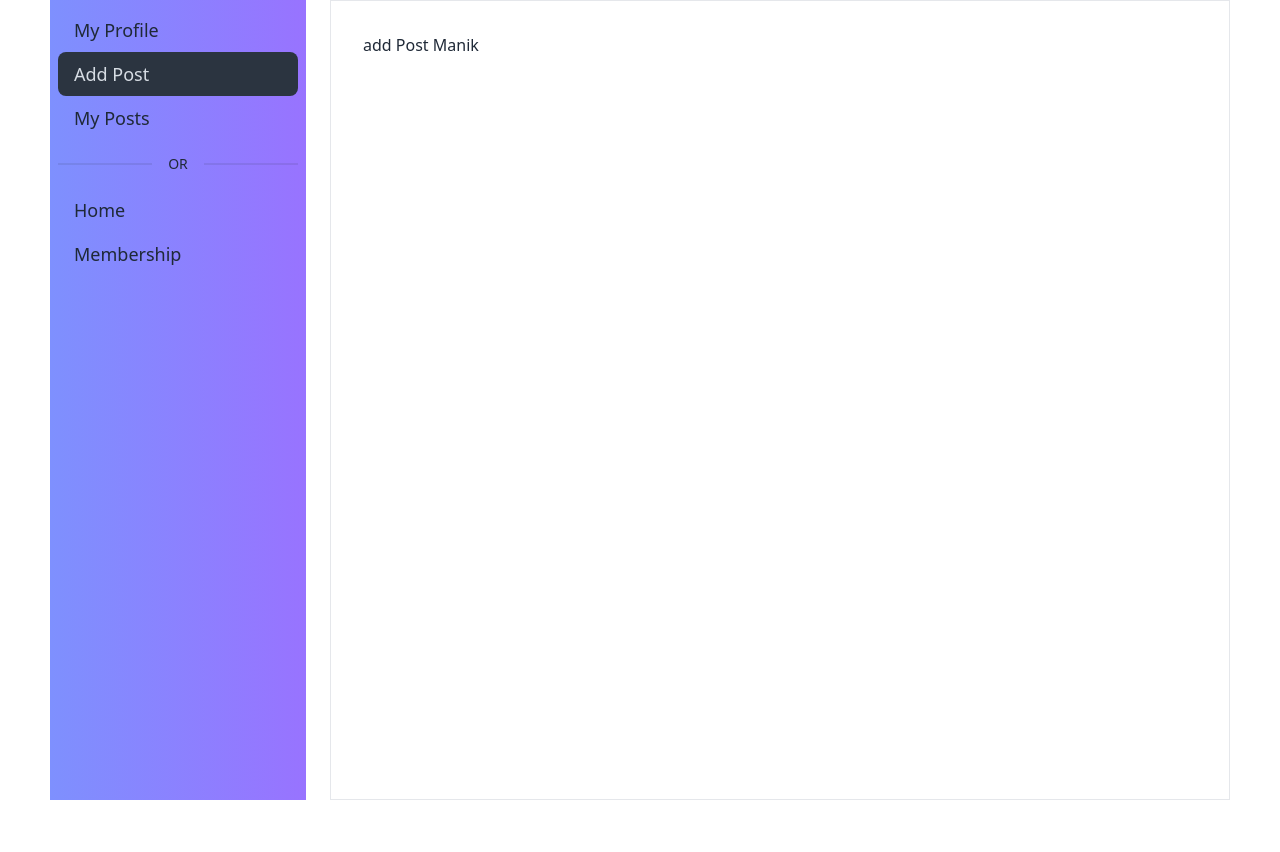
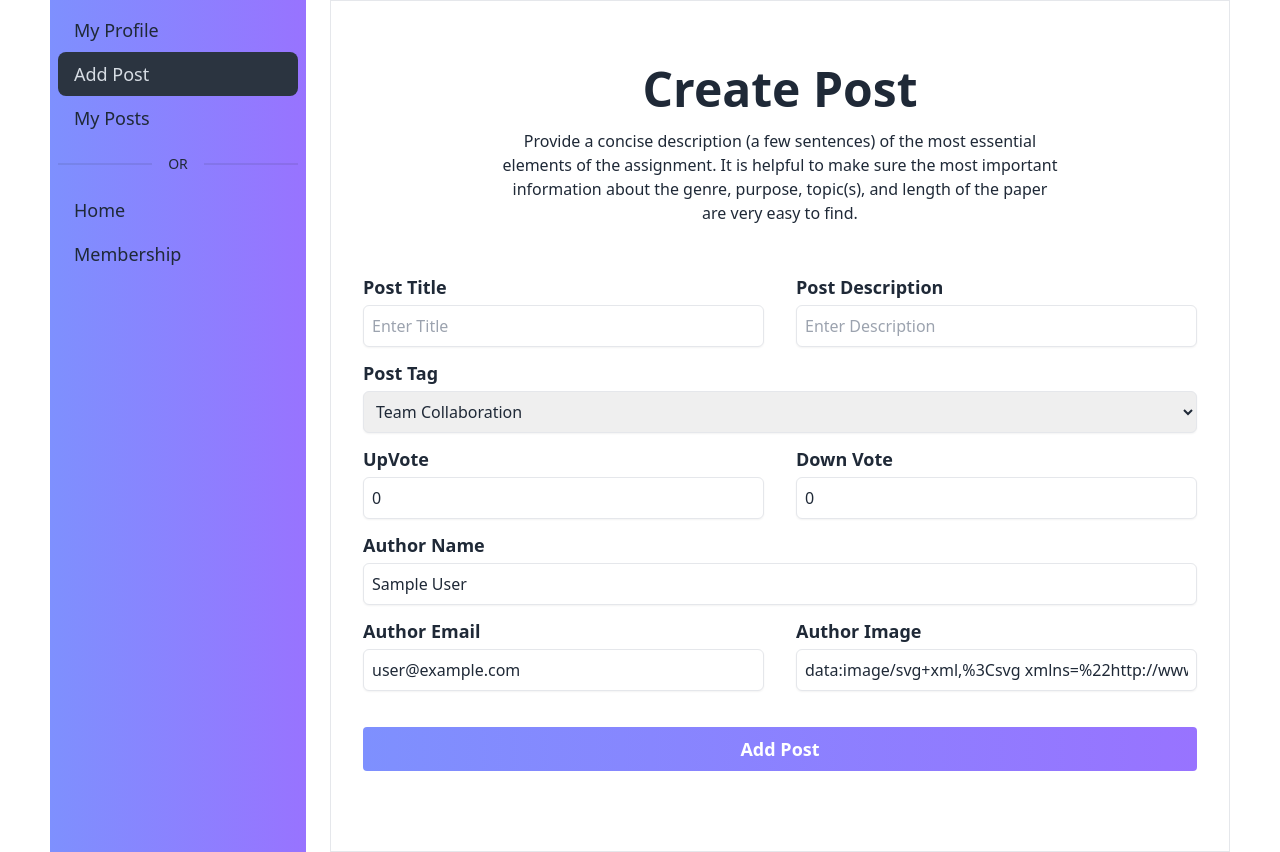
Before and after one commit to manik-kyau/talk-bridge-client, a React (Vite) app: page /dashboard/addPost in a window 1280 px wide. Before the commit the page ends 800 px from the top, so only its background shows below. Built offline with nearby package versions, Linux system fonts and the light colour scheme; no server answers; sample sign-in values are in the browser's storage.

Commit message:
Create AddPost Componant

```diff
--- a/src/Layout/Dashboard.jsx
+++ b/src/Layout/Dashboard.jsx
@@ -3,7 +3,7 @@ import { NavLink, Outlet } from "react-router-dom";
 const Dashboard = () => {
     return (
         <div className="flex gap-6 max-w-[1180px] mx-auto">
-            <div className="w-64 h-screen bg-gradient-to-r from-[#7E90FE] to-[#9873FF]">
+            <div className="w-64 min-h-screen bg-gradient-to-r from-[#7E90FE] to-[#9873FF]">
                 <ul className="menu">
                     <li className="text-lg font-medium"><NavLink to='/dashboard/myProfile'>My Profile</NavLink></li>
                     <li className="text-lg font-medium"><NavLink to='/dashboard/addPost'>Add Post</NavLink></li>
--- a/src/Pages/Dashboard/AddPost/AddPost.jsx
+++ b/src/Pages/Dashboard/AddPost/AddPost.jsx
@@ -1,8 +1,125 @@
+import { Helmet } from "react-helmet-async";
+import useAuth from "../../../Hooks/useAuth";
 
 const AddPost = () => {
+
+    const { user } = useAuth();
+
+    const handleCustomization = (event) => {
+        console.log(event.target.value);
+    };
+
     return (
         <div>
-            add Post Manik
+            <Helmet>
+                <title>Add Post</title>
+            </Helmet>
+            <div>
+                <div className='text-center space-y-4 mt-8'>
+                    <h2 className='text-5xl font-bold'>Create Post</h2>
+                    <p className='text-base font-medium md:w-2/3 mx-auto'>Provide a concise description (a few sentences) of the most essential elements of the assignment. It is helpful to make sure the most important information about the genre, purpose, topic(s), and length of the paper are very easy to find.</p>
+                </div>
+                <form
+                    // onSubmit={handleCreateAssignment}
+                    className="my-12">
+                    <div className="flex flex-col md:flex-row md:gap-8">
+                        <div className="mb-3 md:w-1/2">
+                            <label className="block w-full">
+                                <span className="mb-1 text-lg font-semibold">Post Title</span>
+                                <input type="text" name='title' placeholder="Enter Title" className="block w-full outline-none rounded-md shadow-sm focus:ring focus:ring-opacity-75 focus:dark:ring-violet-600 p-2 dark:bg-gray-100 border mt-1" />
+                            </label>
+                        </div>
+                        <div className="mb-3 md:w-1/2">
+                            <label className="block w-full">
+                                <span className="mb-1 text-lg font-semibold">Post Description</span>
+                                <input type="text" name='description' placeholder="Enter Description" className="block w-full outline-none rounded-md shadow-sm focus:ring focus:ring-opacity-75 focus:dark:ring-violet-600 p-2 dark:bg-gray-100 border mt-1" />
+                            </label>
+                        </div>
+                    </div>
+
+                    <div className="flex flex-col md:flex-row md:gap-8">
+                        <div className="mb-3 w-full">
+                            <label className="block w-full">
+                                <span className="mb-1 text-lg font-semibold">Post Tag</span>
+                                <select className='text-base w-full outline-none rounded-md shadow-sm focus:ring focus:ring-opacity-75 focus:dark:ring-violet-600 p-2 dark:bg-gray-100 border mt-1' name="difficultyLevel" required id="" onChange={handleCustomization}
+                                >
+                                    {/* <option className='bg-white text-black' value="" disabled>Post Tag</option> */}
+                                    <option value="team-collaboration">Team Collaboration</option>
+                                    <option value="virtual-meetings">Virtual Meetings</option>
+                                    <option value="knowledge-base">Knowledge Base</option>
+                                    <option value="real-time-communication">Real-Time Communication</option>
+                                </select>
+                            </label>
+                        </div>
+                        {/* TODO: */}
+                    </div>
+
+                    <div className="flex flex-col md:flex-row md:gap-8">
+                        <div className="mb-3 md:w-1/2">
+                            <label className="block w-full">
+                                <span className="mb-1 text-lg font-semibold">UpVote</span>
+                                <input
+                                    type="number"
+                                    name='upVote'
+                                    value='0'
+                                    placeholder="Enter Photo URL"
+                                    className="block w-full outline-none rounded-md shadow-sm focus:ring focus:ring-opacity-75 focus:dark:ring-violet-600 p-2 dark:bg-gray-100 border mt-1" />
+                            </label>
+                        </div>
+                        <div className="mb-3 md:w-1/2">
+                            <label className="block w-full">
+                                <span className="mb-1 text-lg font-semibold">Down Vote</span>
+                                <input
+                                    type="number"
+                                    name='downVote'
+                                    value='0'
+                                    placeholder=""
+                                    className="block w-full outline-none rounded-md shadow-sm focus:ring focus:ring-opacity-75 focus:dark:ring-violet-600 p-2 dark:bg-gray-100 border mt-1" />
+                            </label>
+                        </div>
+                    </div>
+                    <div className="mb-3 ">
+                        <label className="block w-full">
+                            <span className="mb-1 text-lg font-semibold">Author Name</span>
+                            <input
+                                type="text"
+                                value={user?.displayName}
+                                name='name'
+                                placeholder="Enter Name"
+                                className="block w-full outline-none rounded-md shadow-sm focus:ring focus:ring-opacity-75 focus:dark:ring-violet-600 p-2 dark:bg-gray-100 border mt-1" />
+                        </label>
+                    </div>
+
+                    <div className="flex flex-col md:flex-row md:gap-8">
+                        <div className="mb-3 md:w-1/2">
+                            <label className="block w-full">
+                                <span className="mb-1 text-lg font-semibold">Author Email</span>
+                                <input
+                                    type="email"
+                                    name='email'
+                                    value={user?.email}
+                                    placeholder="Enter Email"
+                                    className="block w-full outline-none rounded-md shadow-sm focus:ring focus:ring-opacity-75 focus:dark:ring-violet-600 p-2 dark:bg-gray-100 border mt-1" />
+                            </label>
+                        </div>
+                        <div className="mb-3 md:w-1/2">
+                            <label className="block w-full">
+                                <span className="mb-1 text-lg font-semibold">Author Image</span>
+                                <input
+                                    type="text"
+                                    name='userEmail'
+                                    value={user?.photoURL}
+                                    placeholder="Enter Image Link"
+                                    className="block w-full outline-none rounded-md shadow-sm focus:ring focus:ring-opacity-75 focus:dark:ring-violet-600 p-2 dark:bg-gray-100 border mt-1" />
+                            </label>
+                        </div>
+                    </div>
+
+                    <div className='mt-6'>
+                        <button type="submit" className="bg-gradient-to-r from-[#7E90FE] to-[#9873FF] text-white text-lg w-full font-bold py-2 px-4 rounded">Add Post</button>
+                    </div>
+                </form>
+            </div>
         </div>
     );
 };
```
